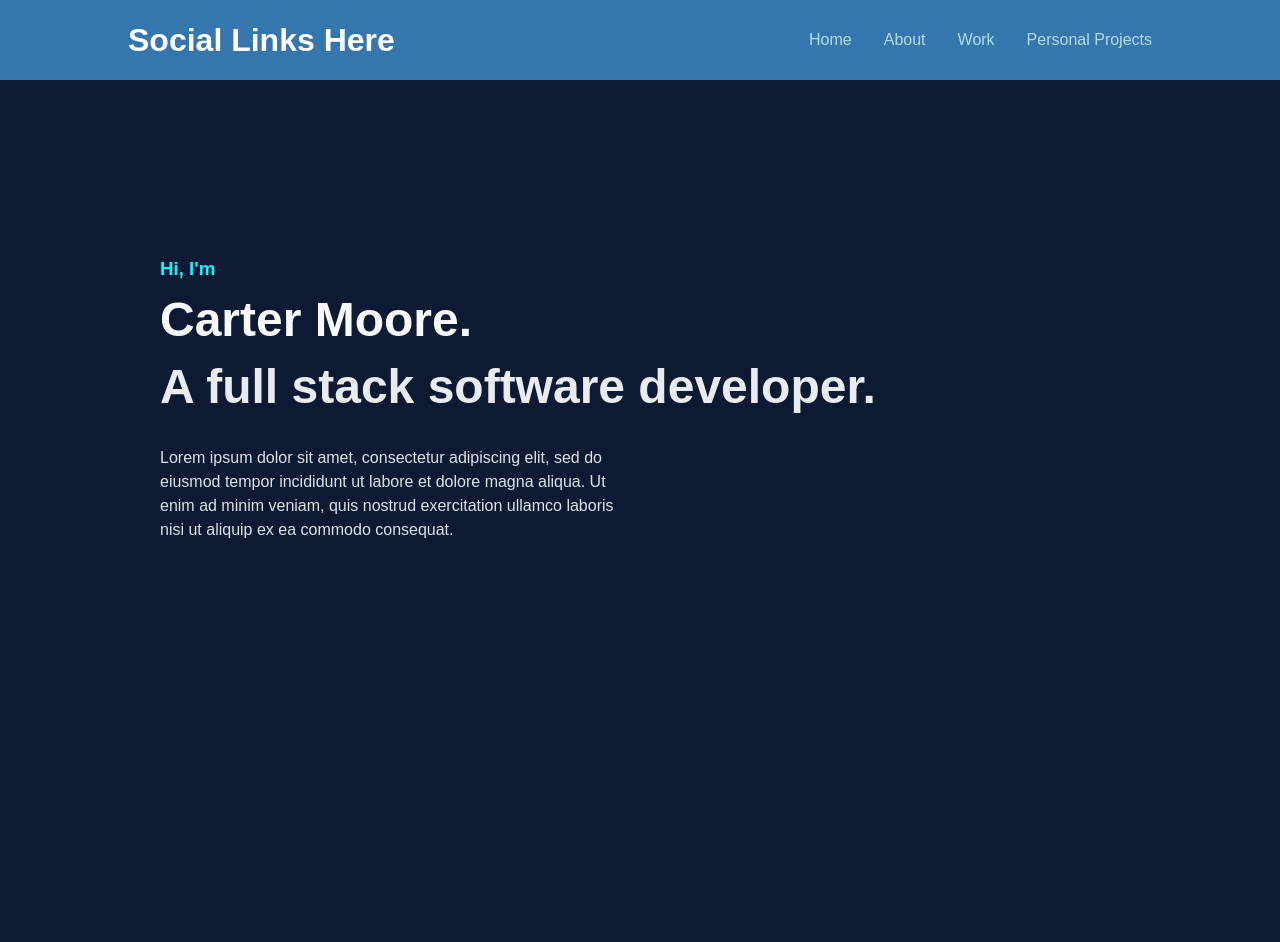
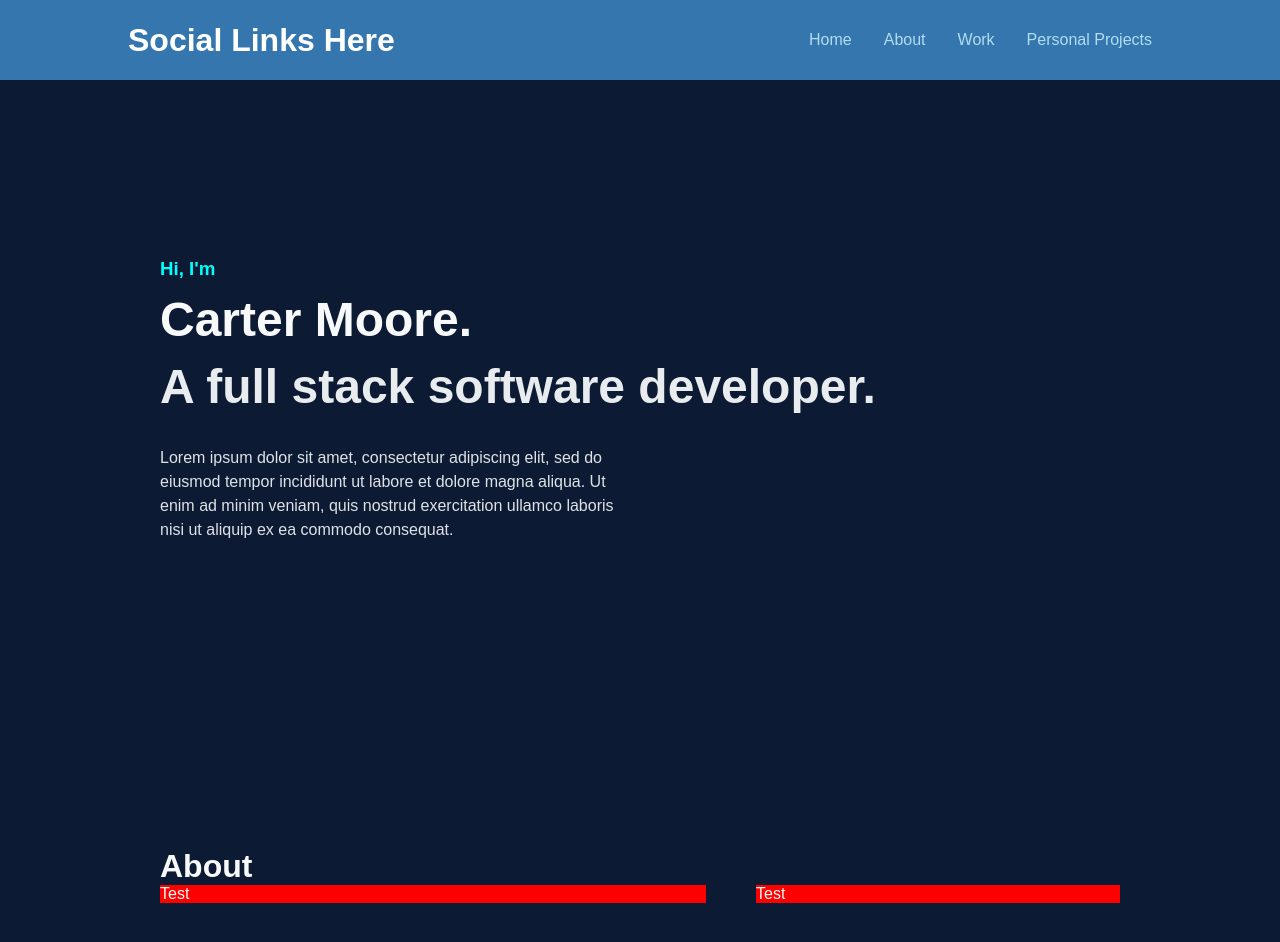
Before and after one commit to carterjmoore/personal-website, a Next.js app: page / in a window 1280 px wide. Shown: the top 942 px of the page. Before the commit the page ends 800 px from the top, so only its background shows below. Built offline with nearby package versions, Linux system fonts and the light colour scheme; a web font is replaced by a local one.

Commit message:
Start of about

```diff
--- /dev/null
+++ b/components/about/About.jsx
@@ -0,0 +1,19 @@
+import classes from './About.module.scss';
+
+const About = () => {
+  return (
+    <div className={`layout ${classes.about}`}>
+      <h1>About</h1>
+      <div className={classes.columns}>
+        <div className={classes.bg}>
+          <p>Test</p>
+        </div>
+        <div className={classes.bg}>
+          <p>Test</p>
+        </div>
+      </div>
+    </div>
+  );
+};
+
+export default About;
--- /dev/null
+++ b/components/about/About.module.scss
@@ -0,0 +1,15 @@
+@import '../../styles/variables';
+
+.about {
+  height: 100vh;
+}
+
+.columns {
+  display: grid;
+  grid-template-columns: 3fr 2fr;
+  gap: 50px;
+}
+
+.bg {
+  background-color: red;
+}
--- a/pages/index.jsx
+++ b/pages/index.jsx
@@ -1,9 +1,11 @@
+import About from '../components/about/About';
 import Home from '../components/home/Home';
 
 export default function Index() {
   return (
     <>
-      <Home></Home>
+      <Home />
+      <About />
     </>
   );
 }
```
